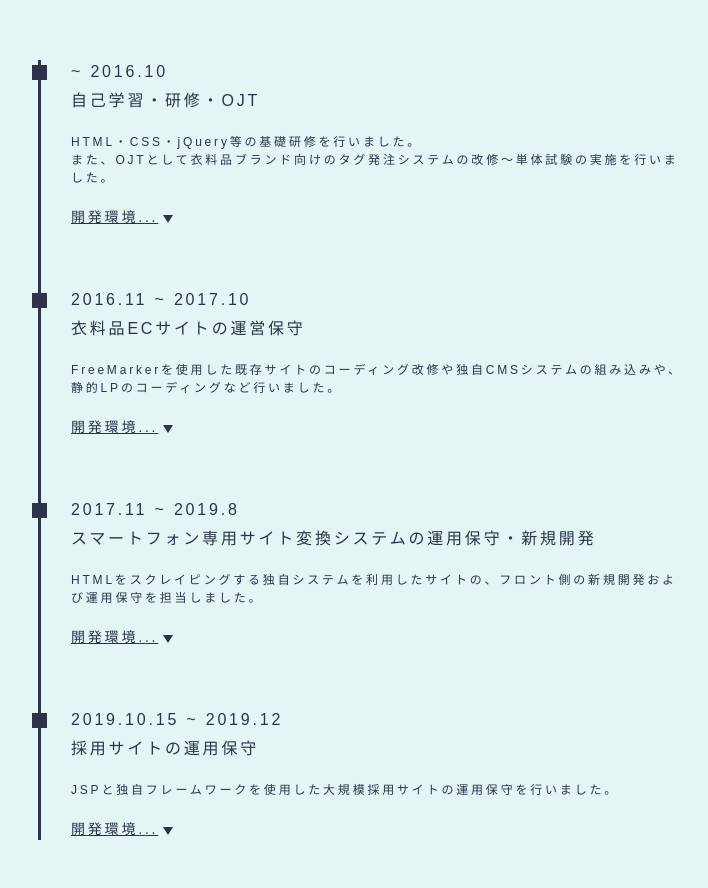
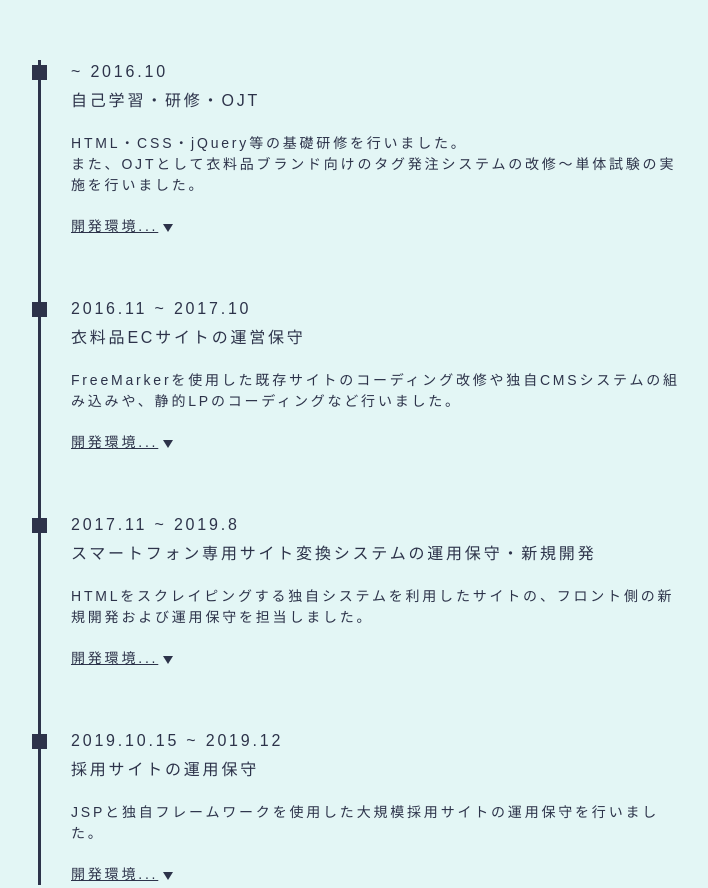
Before and after one commit to h-yamamot0/portfolio, a plain HTML site: page p/index.html in a window 1280 px wide. Shown: the part 2440-3328 px from the top of the page, without its empty margins (277-985 px from the left). Drawn offline with nearby package versions, Linux system fonts and the light colour scheme.

Commit message:
css pc font

```diff
--- a/p/content/css/_pc.scss
+++ b/p/content/css/_pc.scss
@@ -72,6 +72,9 @@
 	.career_flow {
 		margin: 100px auto 0px;
 		width: 650px;
+	}
+	.career_read_txt {
+		font-size: 1.4rem;
 	}
 
 	// works
```
Also changed, not shown: p/content/css/main.min.css.
